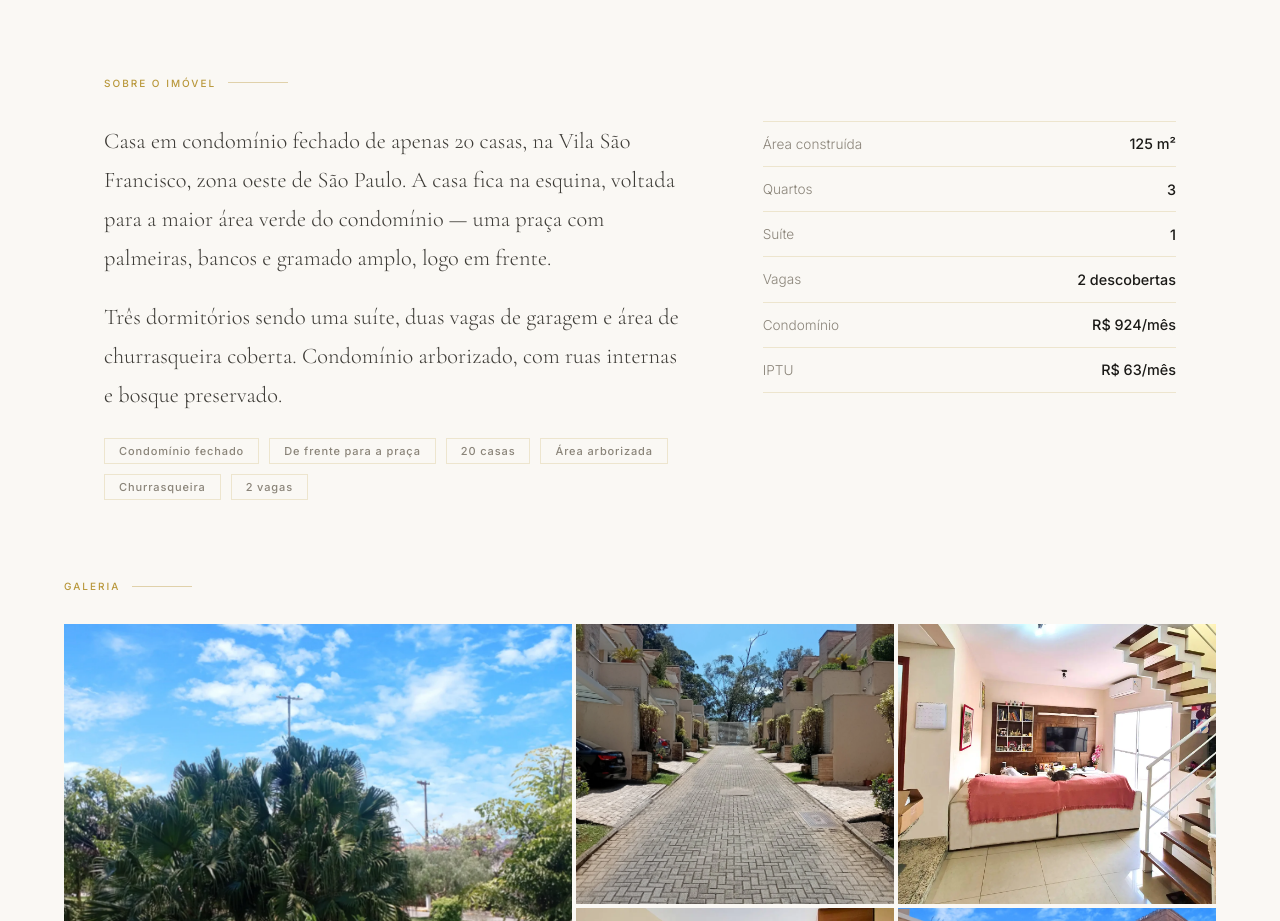
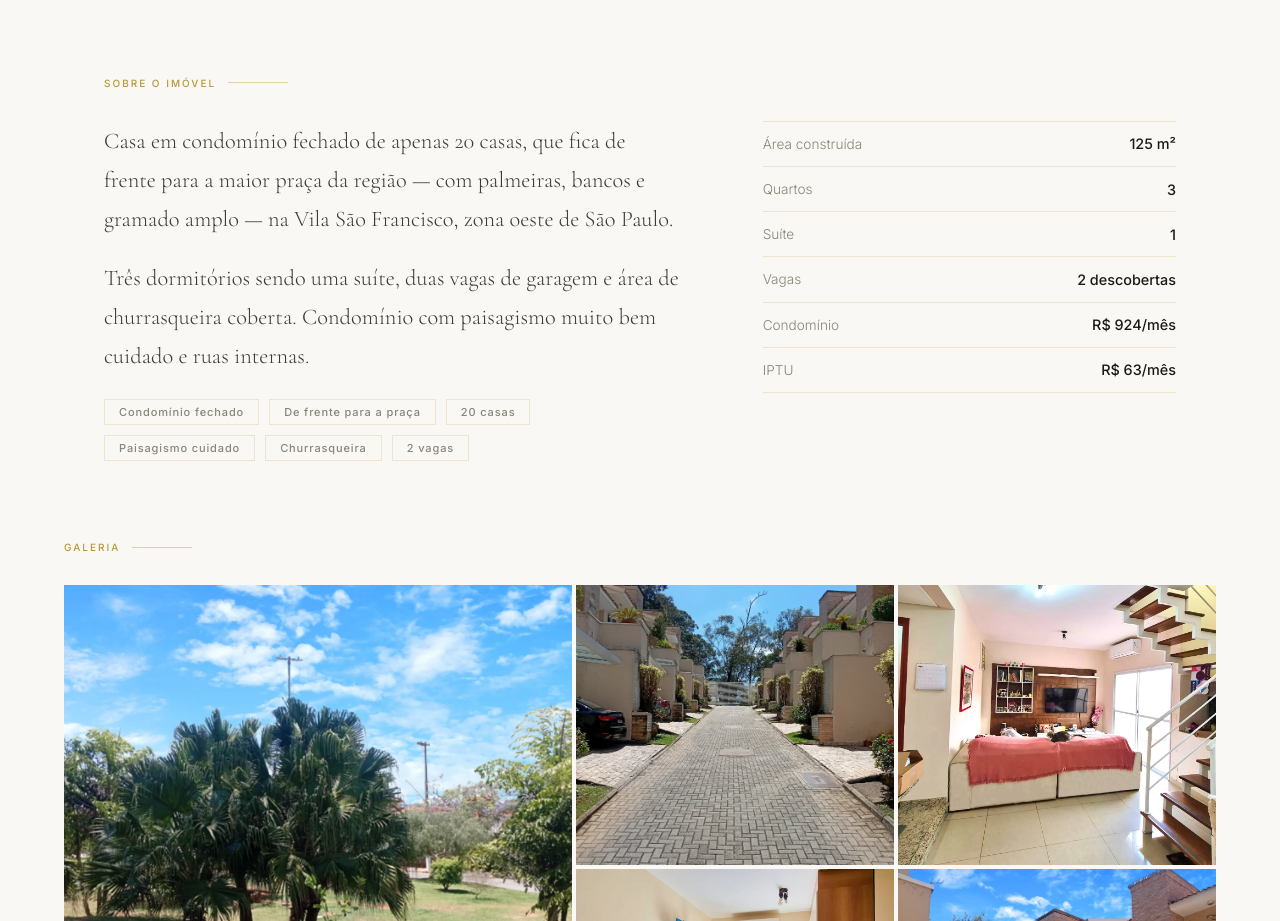
Before and after one commit to Luizedule/Imoveis, a plain HTML site: page vl1261/index.html in a window 1280 px wide. Shown: the part 884-1805 px from the top of the page. Drawn offline with nearby package versions, Linux system fonts and the light colour scheme.

Commit message:
Corrige descrição VL1261: condomínio de frente pra praça (não a casa), paisagismo cuidado (não arborizado)

```diff
--- a/vl1261/index.html
+++ b/vl1261/index.html
@@ -143,11 +143,11 @@
   <p class="section-label">Sobre o imóvel</p>
   <div class="description-grid">
     <div>
-      <p class="description-text">Casa em condomínio fechado de apenas 20 casas, na Vila São Francisco, zona oeste de São Paulo. A casa fica na esquina, voltada para a maior área verde do condomínio — uma praça com palmeiras, bancos e gramado amplo, logo em frente.</p>
-      <p class="description-text" style="margin-top:1.2rem;">Três dormitórios sendo uma suíte, duas vagas de garagem e área de churrasqueira coberta. Condomínio arborizado, com ruas internas e bosque preservado.</p>
+      <p class="description-text">Casa em condomínio fechado de apenas 20 casas, que fica de frente para a maior praça da região — com palmeiras, bancos e gramado amplo — na Vila São Francisco, zona oeste de São Paulo.</p>
+      <p class="description-text" style="margin-top:1.2rem;">Três dormitórios sendo uma suíte, duas vagas de garagem e área de churrasqueira coberta. Condomínio com paisagismo muito bem cuidado e ruas internas.</p>
       <div class="diferenciais">
         <span class="tag">Condomínio fechado</span><span class="tag">De frente para a praça</span>
-        <span class="tag">20 casas</span><span class="tag">Área arborizada</span>
+        <span class="tag">20 casas</span><span class="tag">Paisagismo cuidado</span>
         <span class="tag">Churrasqueira</span><span class="tag">2 vagas</span>
       </div>
     </div>
```
